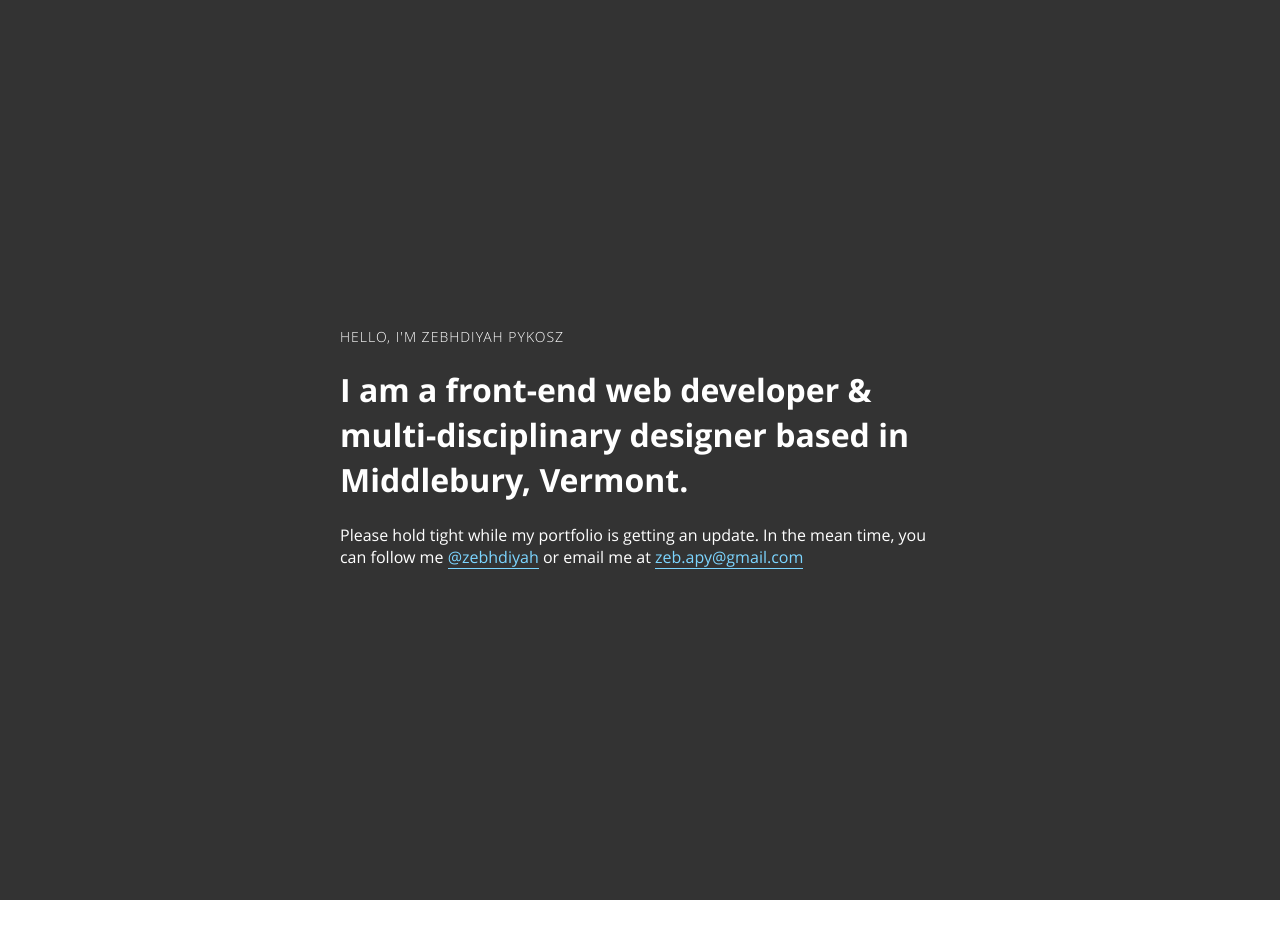
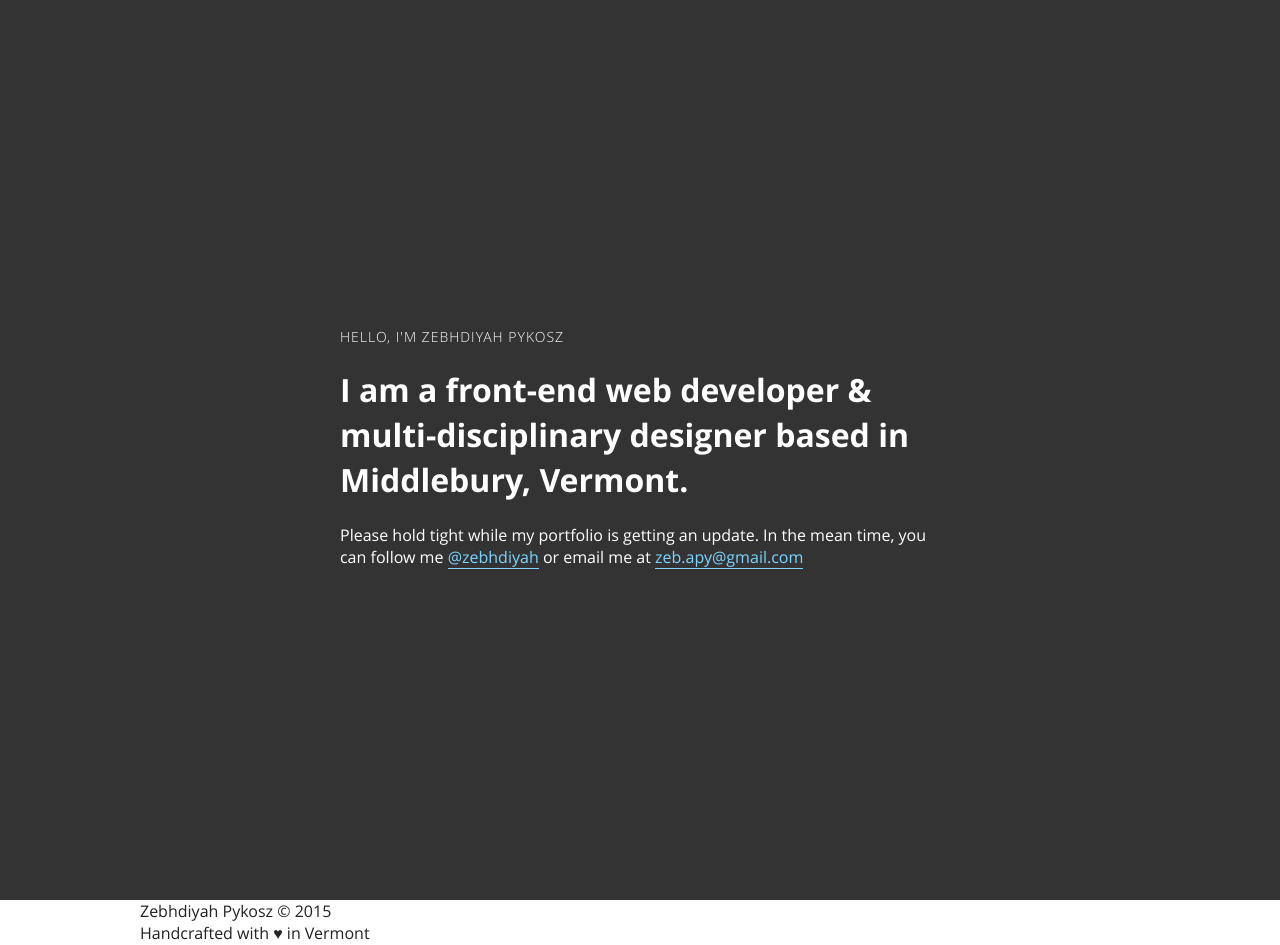
Before and after one commit to zebapy/zeb.codes, a Jekyll site: the page built from index.html, in a window 1280 px wide. Built offline with Jekyll 4.4.1, drawn with Linux system fonts in a browser that asks for light colours; nearby versions of some CDN libraries; before the commit the page ends 900 px from its top, so only the background shows below that.

Commit message:
complete footer

```diff
--- a/_includes/footer.html
+++ b/_includes/footer.html
@@ -1,3 +1,10 @@
+<footer class="footer" role="contentinfo">
+    <div class="wrap clearfix">
+        <div class="footer-info copyright">{{site.author}} &copy; {{ site.time | date: '%Y' }}</div>
+        <div class="footer-info made-with">Handcrafted with &hearts; in Vermont</div>
+    </div>
+</footer>
+
 <script src="//ajax.googleapis.com/ajax/libs/jquery/1.11.0/jquery.min.js"></script>
 <script>window.jQuery || document.write('<script src="js/vendor/jquery-1.11.0.min.js"><\/script>')</script>
 <script src="js/app.js"></script>
```
